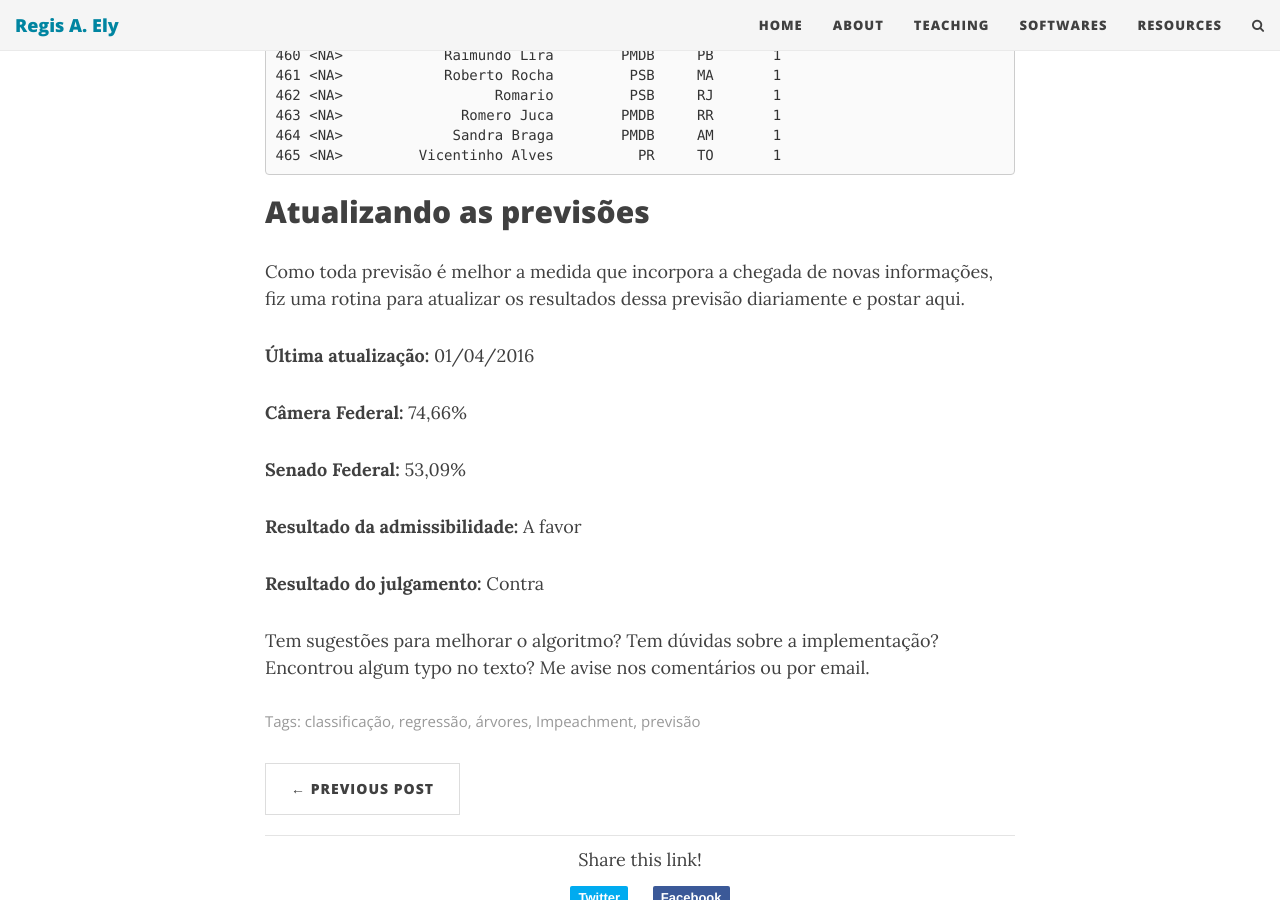
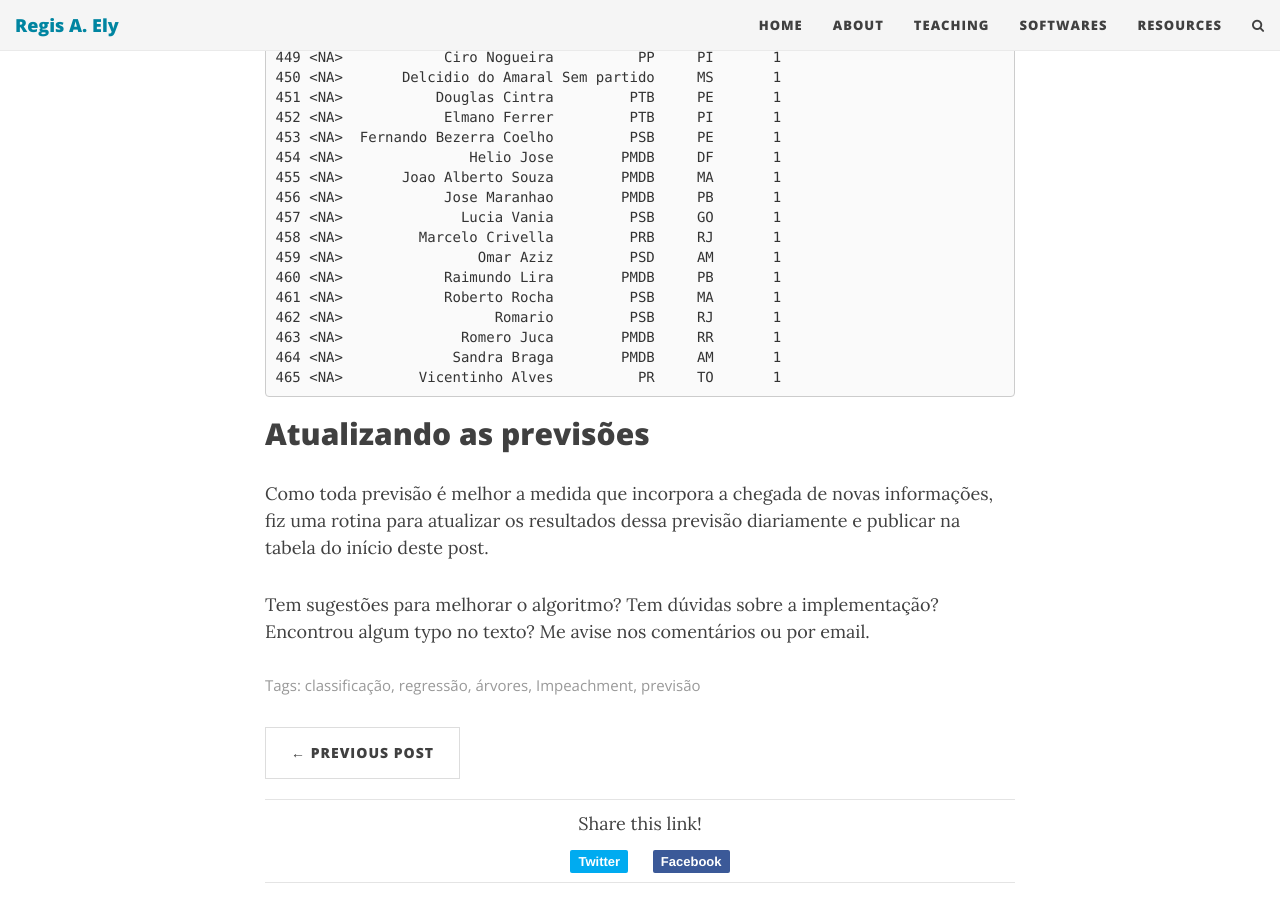
Before and after one commit to regisely/regisely.github.io, a Jekyll site: the page built from _posts/2016-04-01-impeachment.md, in a window 1280 px wide and 900 px high, scrolled down 9029 px. Built offline with Jekyll 4.4.1, drawn with Linux system fonts in a browser that asks for light colours; nearby versions of some CDN libraries; comment, search, counter and statistics services are not loaded; some of the changed text lies outside the part shown.

Commit message:
Table for impeachment

```diff
--- a/_posts/2016-04-01-impeachment.md
+++ b/_posts/2016-04-01-impeachment.md
@@ -255,16 +263,6 @@ O resultado nos dá:
 
 ## Atualizando as previsões
 
-Como toda previsão é melhor a medida que incorpora a chegada de novas informações, fiz uma rotina para atualizar os resultados dessa previsão diariamente e postar aqui.
-
-**Última atualização:** 01/04/2016
-
-**Câmera Federal:** 74,66%
-
-**Senado Federal:** 53,09%
-
-**Resultado da admissibilidade:** A favor
-
-**Resultado do julgamento:** Contra
+Como toda previsão é melhor a medida que incorpora a chegada de novas informações, fiz uma rotina para atualizar os resultados dessa previsão diariamente e publicar na tabela do início deste post.
 
 Tem sugestões para melhorar o algoritmo? Tem dúvidas sobre a implementação? Encontrou algum typo no texto? Me avise nos comentários ou por email.
```
Also changed, not shown: other parts of _posts/2016-04-01-impeachment.md (+8 -0 lines).
